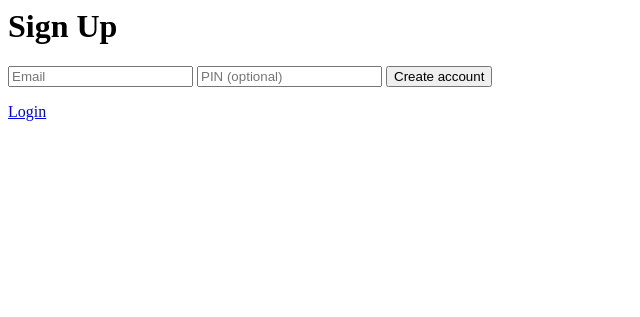
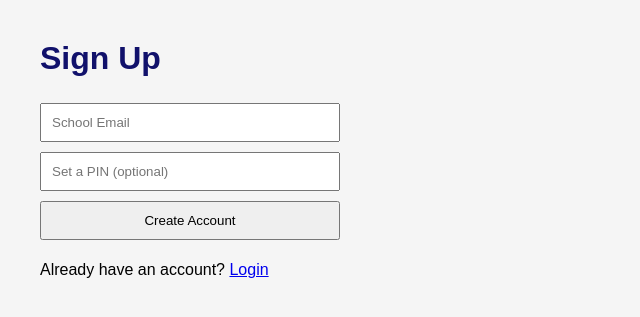
Before and after one commit to SmartSparkCoding/asupdates, a Flask app: page /signup in a window 1280 px wide. Shown: the top 317 px of the page, without its empty margins (0-640 px from the left). Run offline with Flask 3, Linux system fonts and the light colour scheme.

Commit message:
Update signup.html

```diff
--- a/templates/signup.html
+++ b/templates/signup.html
@@ -1,9 +1,27 @@
-<h1>Sign Up</h1>
+<!DOCTYPE html>
+<html lang="en">
+<head>
+    <meta charset="UTF-8">
+    <title>AS Updates - Sign Up</title>
+    <link rel="stylesheet" href="/static/style.css">
+</head>
+<body>
 
-<form method="POST">
-  <input name="email" placeholder="Email" required>
-  <input name="pin" placeholder="PIN (optional)">
-  <button type="submit">Create account</button>
-</form>
+<div class="container">
+    <div class="card">
+        <h1>Sign Up</h1>
 
-<a href="/login">Login</a>
+        <form method="POST">
+            <input type="email" name="email" placeholder="School Email" required>
+            <input type="password" name="pin" placeholder="Set a PIN (optional)">
+            <button type="submit">Create Account</button>
+        </form>
+
+        <p class="small">
+            Already have an account? <a href="/login">Login</a>
+        </p>
+    </div>
+</div>
+
+</body>
+</html>
```
